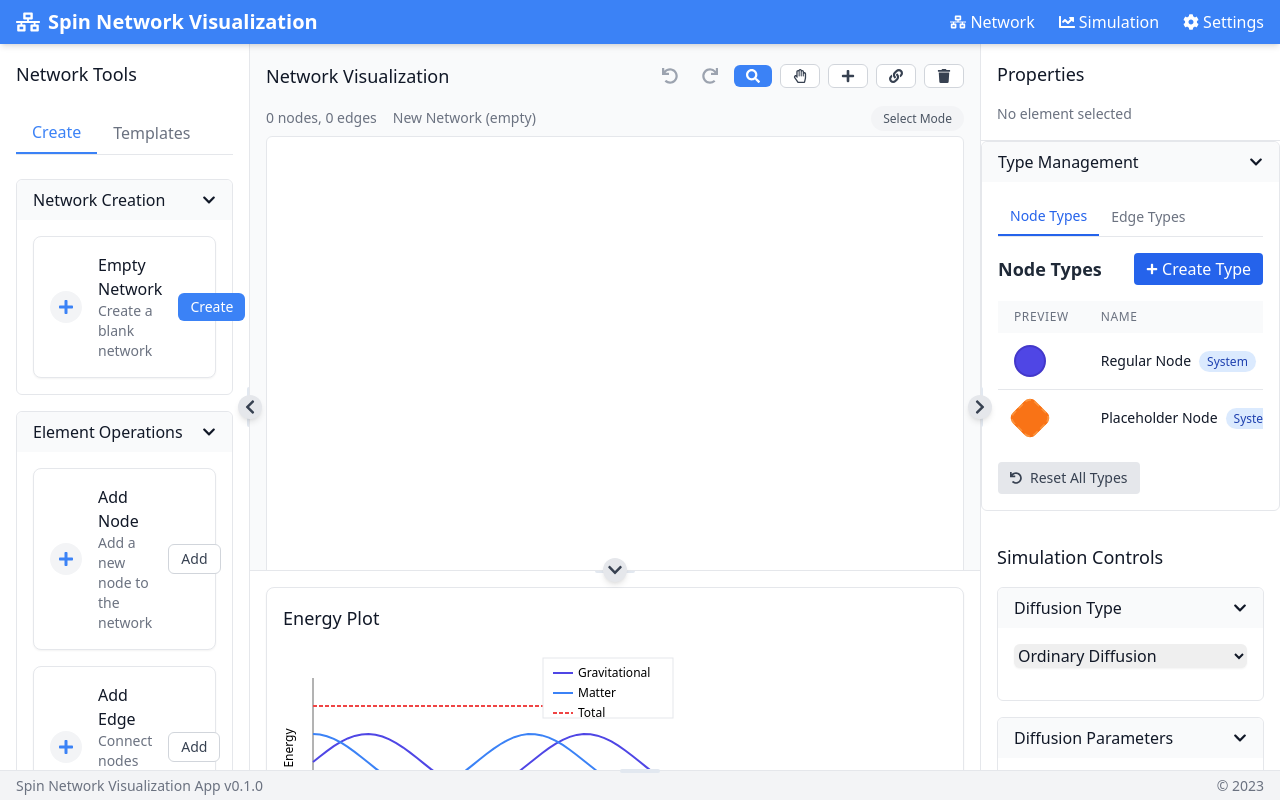
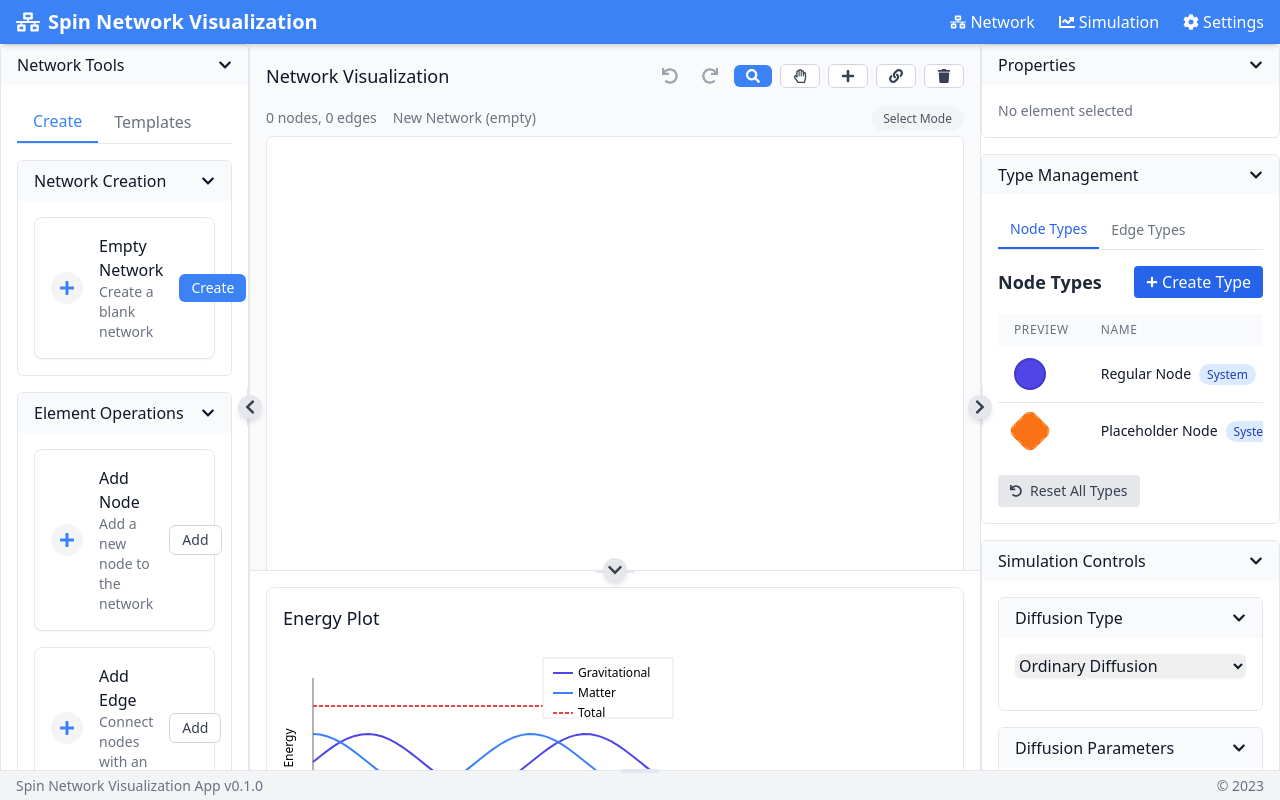
Before and after one commit to space-cadet/spin_network_app, a React (Vite) app: page / in a window 1280 px wide. Built offline with nearby package versions, Linux system fonts and the light colour scheme.

Commit message:
Make all the panels in both sidebars collapsible. It looks beautiful now!

```diff
--- a/src/App.tsx
+++ b/src/App.tsx
@@ -49,7 +49,7 @@ function App() {
                 className="border-r border-gray-200 bg-white overflow-y-auto h-full"
                 handlePosition="end"
               >
-                <div className="p-4 h-full overflow-y-auto">
+                <div className="h-full overflow-y-auto">
                   <NetworkTools />
                 </div>
               </PersistentResizablePanel>
--- a/src/components/panels/PropertiesPanel.tsx
+++ b/src/components/panels/PropertiesPanel.tsx
@@ -96,21 +96,16 @@ const PropertiesPanel: React.FC = () => {
     }
   };
 
-  if (!element) {
   return (
-      <div className="border-b border-gray-200 p-4">
-        <h2 className="text-lg font-medium mb-4">Properties</h2>
+    <CollapsibleSection
+      title={selectedElement.type ? `${selectedElement.type === 'node' ? 'Node' : 'Edge'} Properties` : "Properties"}
+      defaultExpanded={true}
+      className="border-b border-gray-200"
+      contentClassName="p-4"
+    >
+      {!element ? (
         <p className="text-gray-500 text-sm">No element selected</p>
-      </div>
-    );
-  }
-
-  return (
-    <div className="border-b border-gray-200 p-4">
-      <h2 className="text-lg font-medium mb-4">
-        {selectedElement.type === 'node' ? 'Node' : 'Edge'} Properties
-      </h2>
-
+      ) : (
         <form onSubmit={handleSubmit} className="space-y-4">
           <CollapsibleSection title="Basic Information" defaultExpanded={true}>
             <div className="form-group">
@@ -305,7 +300,8 @@ const PropertiesPanel: React.FC = () => {
             </button>
           </div>
         </form>
-    </div>
+      )}
+    </CollapsibleSection>
   );
 };
 
--- a/src/components/simulation/SimulationControls.tsx
+++ b/src/components/simulation/SimulationControls.tsx
@@ -44,9 +44,12 @@ const SimulationControls: React.FC<SimulationControlsProps> = ({ onStartSimulati
   };
 
   return (
-    <div className="p-4">
-      <h2 className="text-lg font-medium text-gray-900 mb-4">Simulation Controls</h2>
-
+    <CollapsibleSection
+      title="Simulation Controls"
+      defaultExpanded={false}
+      className="border-b border-gray-200"
+      contentClassName="p-4"
+    >
       <div className="space-y-4">
         <CollapsibleSection title="Diffusion Type" defaultExpanded={true}>
           <div className="form-group">
@@ -194,7 +197,7 @@ const SimulationControls: React.FC<SimulationControlsProps> = ({ onStartSimulati
           <span>Time: 0.00 / {totalTime.toFixed(2)}</span>
         </div>
       </div>
-    </div>
+    </CollapsibleSection>
   );
 };
 
--- a/src/components/tools/NetworkTools.tsx
+++ b/src/components/tools/NetworkTools.tsx
@@ -68,11 +68,14 @@ const NetworkTools: React.FC = () => {
   };
 
   return (
-    <div className="space-y-6">
-      <h2 className="text-lg font-medium text-gray-900">Network Tools</h2>
-
+    <CollapsibleSection
+      title="Network Tools"
+      defaultExpanded={true}
+      className="border-b border-gray-200"
+      contentClassName="p-4"
+    >
       {/* Tabs */}
-      <div className="flex border-b border-gray-200">
+      <div className="flex border-b border-gray-200 mb-4">
         <button
           className={`px-4 py-2 ${
             activeTab === 'create'
@@ -374,7 +377,7 @@ const NetworkTools: React.FC = () => {
           </div>
         </div>
       </CollapsibleSection>
-    </div>
+    </CollapsibleSection>
   );
 };
 
```
Lines whose indentation alone changed are shown as unchanged.
